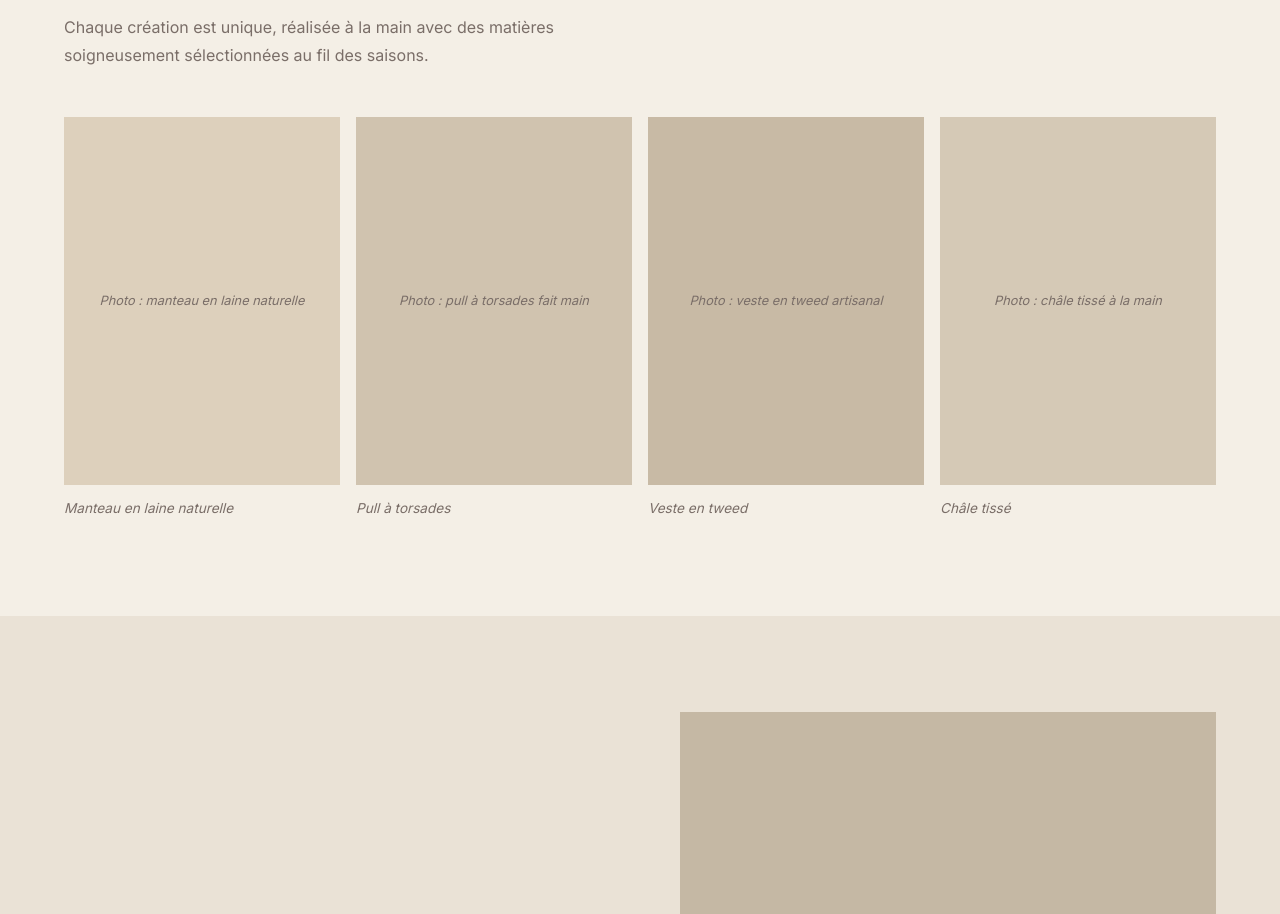
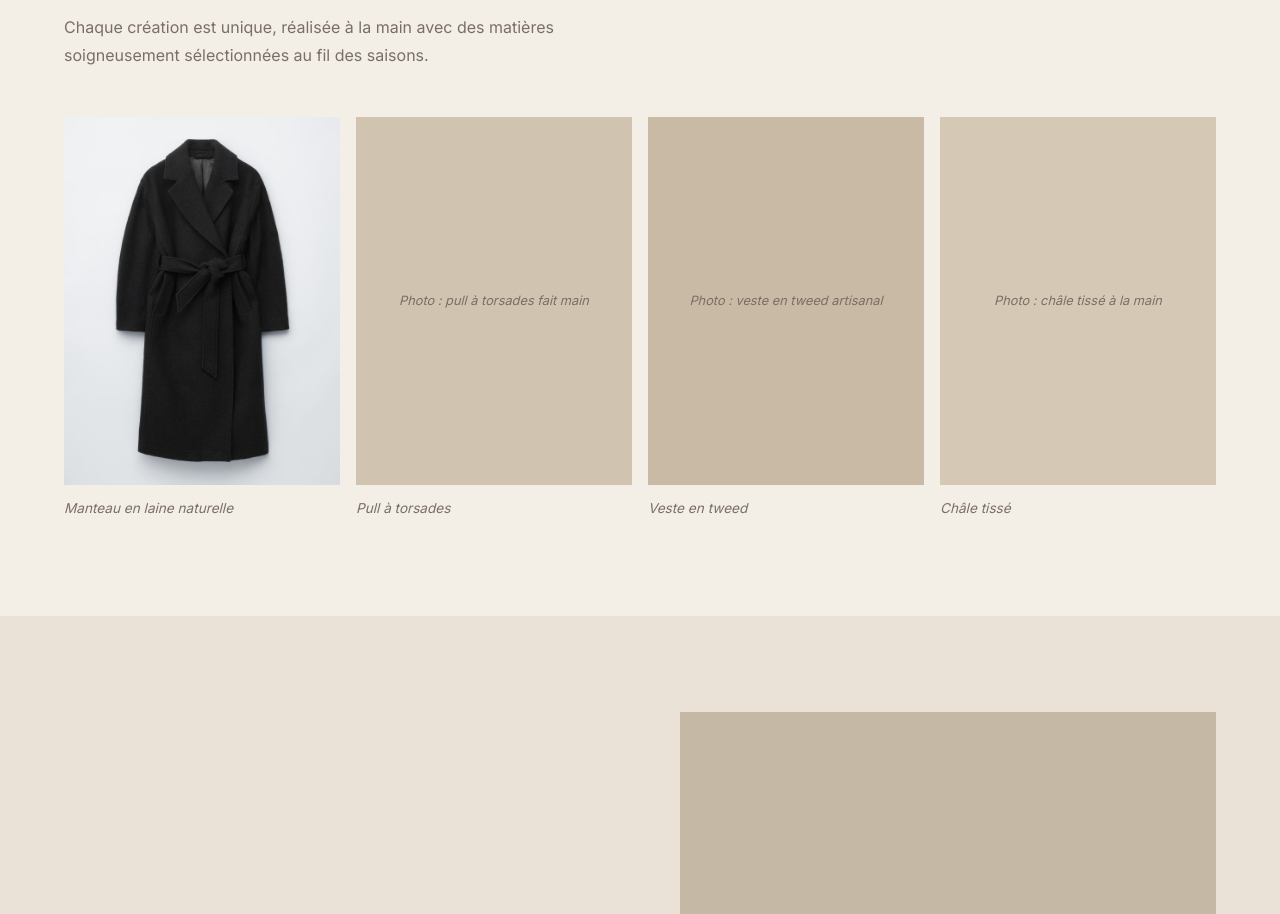
Before and after one commit to Artjaq/Projet_Magda, an Eleventy site: page src/index.njk in a window 1280 px wide. Shown: the part 927-1841 px from the top of the page. Built offline with nearby package versions, Linux system fonts and the light colour scheme; Eleventy itself is replaced by a stand-in of ours; files that its build step writes are made by us from their sources.

Commit message:
Update Pièce "01-manteau-laine" - Arthur Jaquier <arthurjaquier81@gmail.com> via DecapBridge

```diff
--- a/src/pieces/01-manteau-laine.md
+++ b/src/pieces/01-manteau-laine.md
@@ -1,6 +1,6 @@
 ---
 titre: Manteau en laine naturelle
-image: ""
+image: /uploads/4c35180605f11c9ba1216cd0639a768d0e837a83_xxl-1.jpg.avif
 description: "Photo : manteau en laine naturelle"
 ordre: 1
 ---
```
